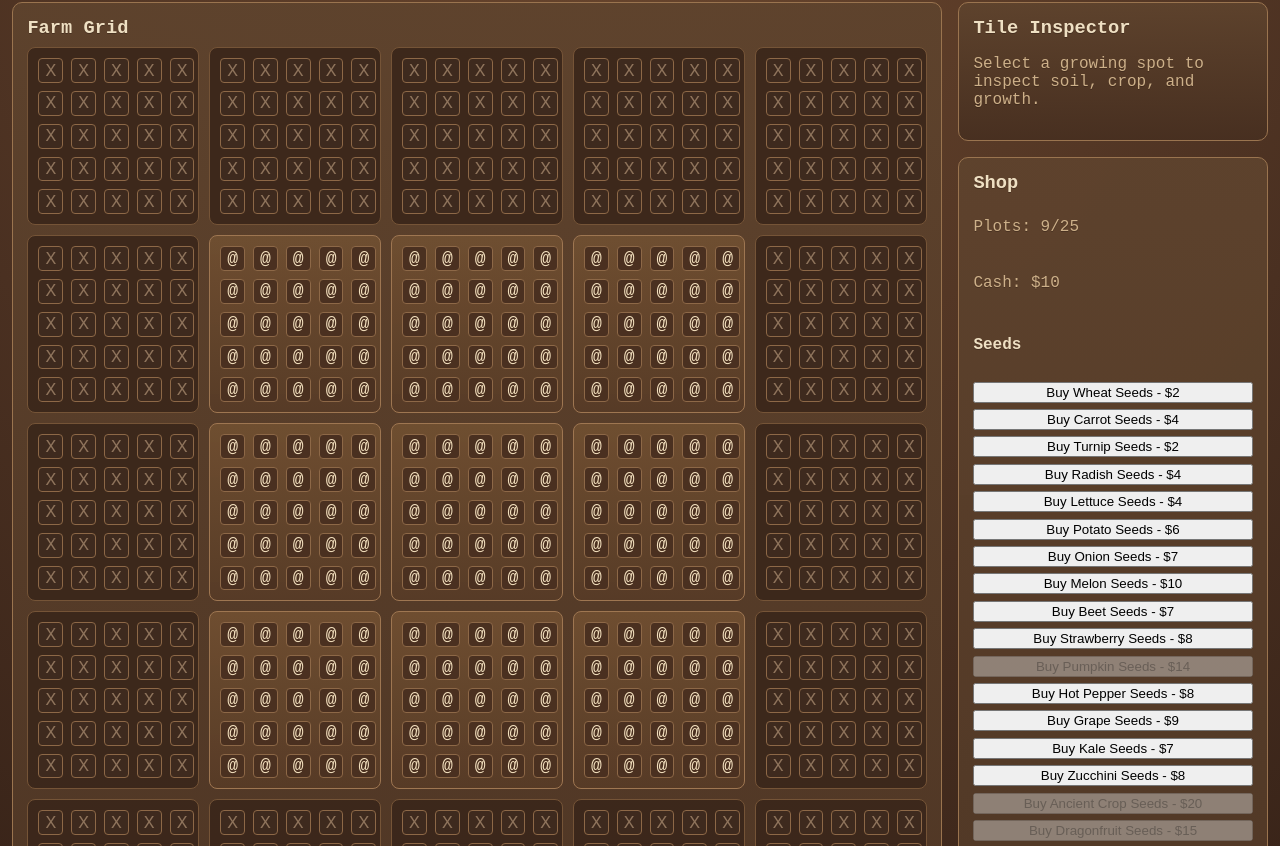
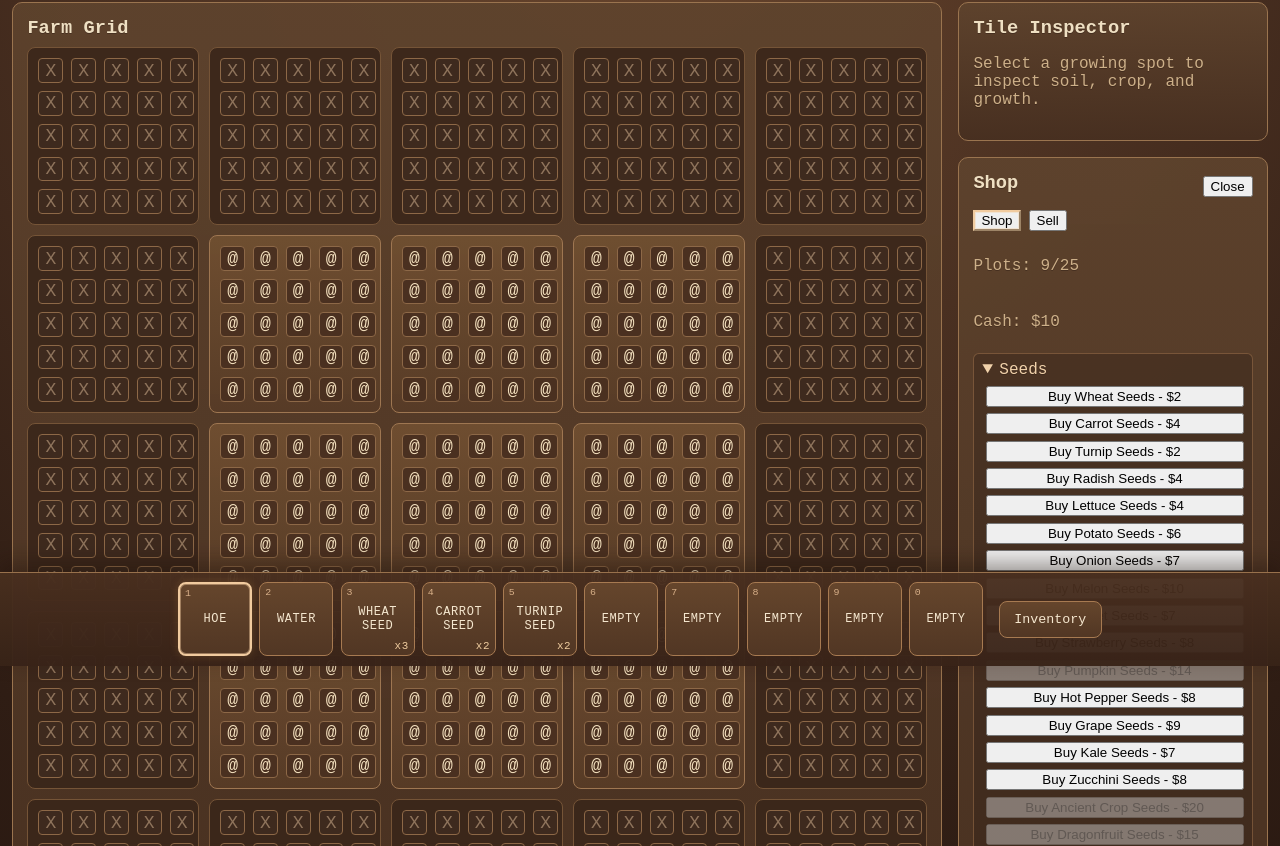
Before and after one commit to believeshe123-coder/Farm-Online, a React (Vite) app: page / in a window 1280 px wide. Shown: the part 134-980 px from the top of the page. Built offline with nearby package versions, Linux system fonts and the light colour scheme.

Commit message:
Add tabbed and collapsible shop sections

```diff
--- a/src/App.jsx
+++ b/src/App.jsx
@@ -238,6 +238,26 @@ export default function App() {
         inventory={gameState.inventory}
         hotbarItems={gameState.hotbarItems}
         selectedHotbar={gameState.selectedTool}
+        onChangeHotbarItems={(nextHotbarItems) =>
+          setGameState((prevState) => {
+            const nextState = {
+              ...prevState,
+              hotbarItems: nextHotbarItems,
+            };
+
+            if (
+              prevState.selectedTool?.kind === 'item' &&
+              !nextHotbarItems.includes(prevState.selectedTool.id)
+            ) {
+              return {
+                ...nextState,
+                selectedTool: { kind: 'tool', id: 'hoe' },
+              };
+            }
+
+            return nextState;
+          })
+        }
         onSelectHotbar={(selection) =>
           setGameState((prevState) => ({
             ...prevState,
--- a/src/styles.css
+++ b/src/styles.css
@@ -166,6 +166,43 @@ h3 {
   padding-left: 1.2rem;
 }
 
+
+.shop-header-row {
+  display: flex;
+  align-items: center;
+  justify-content: space-between;
+  gap: 0.5rem;
+  margin-bottom: 0.5rem;
+}
+
+.shop-tab-row {
+  display: flex;
+  gap: 0.5rem;
+  margin-bottom: 0.6rem;
+}
+
+.shop-tab-row button.is-active {
+  border-color: #f1cb9f;
+  box-shadow: inset 0 0 0 1px rgba(241, 203, 159, 0.35);
+}
+
+.shop-section-body {
+  margin-top: 0.45rem;
+  padding-left: 0.2rem;
+}
+
+.panel details {
+  border: 1px solid rgba(167, 122, 81, 0.5);
+  border-radius: 6px;
+  padding: 0.4rem 0.5rem;
+  background: rgba(35, 23, 16, 0.25);
+}
+
+.panel summary {
+  cursor: pointer;
+  color: #f1d2ab;
+}
+
 @media (max-width: 1100px) {
   .main-layout {
     grid-template-columns: minmax(0, 1fr);
@@ -202,11 +239,14 @@ h3 {
 }
 
 .game-layout {
-  padding-bottom: 1rem;
+  padding-bottom: 7rem;
 }
 
 .backpack-bar {
-  position: relative;
+  position: fixed;
+  left: 0;
+  right: 0;
+  bottom: 0;
   width: 100%;
   display: flex;
   justify-content: center;
@@ -251,6 +291,13 @@ h3 {
   box-shadow: 0 8px 20px rgba(0, 0, 0, 0.35);
 }
 
+
+.backpack-help {
+  margin: 0 0 0.45rem;
+  font-size: 0.72rem;
+  color: #d9b890;
+}
+
 .backpack-bag {
   display: grid;
   grid-template-columns: repeat(10, minmax(42px, 56px));
@@ -258,6 +305,9 @@ h3 {
 }
 
 .backpack-bag-slot {
+  padding: 0;
+  font-family: inherit;
+  cursor: pointer;
   position: relative;
   aspect-ratio: 1 / 1;
   border: 1px solid #8b6747;
@@ -271,6 +321,15 @@ h3 {
 
 .backpack-bag-slot.is-empty {
   color: #8f7259;
+  cursor: default;
+}
+
+.backpack-bag-slot:disabled {
+  opacity: 1;
+}
+
+.backpack-bag-slot:hover:not(:disabled) {
+  border-color: #dfae79;
 }
 
 .backpack-slot {
@@ -340,7 +399,7 @@ h3 {
   }
 
   .game-layout {
-    padding-bottom: 1rem;
+    padding-bottom: 12rem;
   }
 }
 
--- a/src/ui/BackpackBar.jsx
+++ b/src/ui/BackpackBar.jsx
@@ -1,4 +1,4 @@
-import { useState } from 'react';
+import { useMemo, useState } from 'react';
 
 const TOOL_SLOTS = [
   { id: 1, label: 'HOE', selection: { kind: 'tool', id: 'hoe' }, hotkey: '1' },
@@ -21,7 +21,7 @@ function itemLabel(itemId) {
   return itemId.replaceAll('_', ' ').toUpperCase();
 }
 
-export default function BackpackBar({ inventory, hotbarItems, selectedHotbar, onSelectHotbar }) {
+export default function BackpackBar({ inventory, hotbarItems, selectedHotbar, onSelectHotbar, onChangeHotbarItems }) {
   const [isInventoryOpen, setIsInventoryOpen] = useState(false);
   const hotkeys = ['1', '2', '3', '4', '5', '6', '7', '8', '9', '0'];
 
@@ -31,6 +31,7 @@ export default function BackpackBar({ inventory, hotbarItems, selectedHotbar, on
 
     return {
       id: index + TOOL_SLOTS.length + 1,
+      itemId,
       label: itemLabel(itemId),
       selection,
       hotkey: hotkeys[index + TOOL_SLOTS.length],
@@ -38,28 +39,70 @@ export default function BackpackBar({ inventory, hotbarItems, selectedHotbar, on
   });
 
   const slots = [...TOOL_SLOTS, ...itemSlots];
-  const bagEntries = Object.entries(inventory ?? {}).filter(([, count]) => count > 0);
+  const bagEntries = useMemo(() => Object.entries(inventory ?? {}).filter(([, count]) => count > 0), [inventory]);
   const bagSlots = Array.from({ length: BAG_SLOT_COUNT }, (_, index) => {
     const entry = bagEntries[index] ?? null;
 
     return {
       id: `bag-${index}`,
+      itemId: entry?.[0] ?? null,
       label: itemLabel(entry?.[0] ?? null),
       count: entry?.[1] ?? 0,
       isEmpty: entry === null,
     };
   });
 
+  const moveItemToHotbar = (itemId) => {
+    if (!itemId) {
+      return;
+    }
+
+    const nextHotbar = [...(hotbarItems ?? [])];
+    const existingIndex = nextHotbar.indexOf(itemId);
+    if (existingIndex >= 0) {
+      nextHotbar[existingIndex] = null;
+      onChangeHotbarItems(nextHotbar);
+      return;
+    }
+
+    const emptyIndex = nextHotbar.findIndex((id) => !id);
+    if (emptyIndex >= 0) {
+      nextHotbar[emptyIndex] = itemId;
+      onChangeHotbarItems(nextHotbar);
+      return;
+    }
+
+    const selectedIndex = selectedHotbar?.kind === 'item' ? nextHotbar.indexOf(selectedHotbar.id) : -1;
+    if (selectedIndex >= 0) {
+      nextHotbar[selectedIndex] = itemId;
+      onChangeHotbarItems(nextHotbar);
+    }
+  };
+
+  const removeHotbarItem = (itemIndex) => {
+    const nextHotbar = [...(hotbarItems ?? [])];
+    nextHotbar[itemIndex] = null;
+    onChangeHotbarItems(nextHotbar);
+  };
+
   return (
     <section className="backpack-bar" aria-label="Backpack hotbar">
       {isInventoryOpen && (
         <div id="inventory-popup" className="backpack-inventory-popup" role="dialog" aria-label="Inventory bag">
+          <p className="backpack-help">Click an item to add/remove it from your hotbar.</p>
           <div className="backpack-bag" role="list" aria-label="Inventory slots">
             {bagSlots.map((slot) => (
-              <div key={slot.id} className={`backpack-bag-slot ${slot.isEmpty ? 'is-empty' : ''}`} role="listitem">
+              <button
+                key={slot.id}
+                type="button"
+                className={`backpack-bag-slot ${slot.isEmpty ? 'is-empty' : ''}`}
+                role="listitem"
+                onClick={() => moveItemToHotbar(slot.itemId)}
+                disabled={slot.isEmpty}
+              >
                 <span className="backpack-slot-label">{slot.label}</span>
                 {!slot.isEmpty && <span className="backpack-slot-count">x{slot.count}</span>}
-              </div>
+              </button>
             ))}
           </div>
         </div>
@@ -68,7 +111,7 @@ export default function BackpackBar({ inventory, hotbarItems, selectedHotbar, on
         {slots.map((slot) => {
           const isItemSlot = slot.selection?.kind === 'item';
           const itemCount = isItemSlot ? inventory[slot.selection.id] ?? 0 : null;
-          const isDisabled = slot.selection === null || (isItemSlot && itemCount === 0);
+          const isDisabled = slot.selection === null || (isItemSlot && itemCount === 0 && !isInventoryOpen);
           const isSelected = slot.selection ? isSameSelection(selectedHotbar, slot.selection) : false;
 
           return (
@@ -76,7 +119,16 @@ export default function BackpackBar({ inventory, hotbarItems, selectedHotbar, on
               key={slot.id}
               type="button"
               className={`backpack-slot ${isSelected ? 'is-selected' : ''}`}
-              onClick={() => slot.selection && onSelectHotbar(slot.selection)}
+              onClick={() => {
+                if (isInventoryOpen && slot.itemId) {
+                  removeHotbarItem(slot.id - TOOL_SLOTS.length - 1);
+                  return;
+                }
+
+                if (slot.selection) {
+                  onSelectHotbar(slot.selection);
+                }
+              }}
               disabled={isDisabled}
               role="listitem"
               aria-pressed={isSelected}
--- a/src/ui/ShopPanel.jsx
+++ b/src/ui/ShopPanel.jsx
@@ -1,3 +1,4 @@
+import { useState } from 'react';
 import { SELLABLE_ITEMS, SHOP_BUILDINGS, SHOP_SEEDS } from '../game/constants';
 
 export default function ShopPanel({
@@ -13,23 +14,73 @@ export default function ShopPanel({
   onBuySeed,
   onSellItem,
 }) {
+  const [activeTab, setActiveTab] = useState('shop');
+  const [isOpen, setIsOpen] = useState(true);
   const canBuild = selectedPlotIndex !== null;
+
+  if (!isOpen) {
+    return (
+      <section className="panel">
+        <div className="shop-header-row">
+          <h3>Shop</h3>
+          <button type="button" onClick={() => setIsOpen(true)}>
+            Open Shop
+          </button>
+        </div>
+      </section>
+    );
+  }
 
   return (
     <section className="panel">
+      <div className="shop-header-row">
         <h3>Shop</h3>
+        <button type="button" onClick={() => setIsOpen(false)}>
+          Close
+        </button>
+      </div>
+
+      <div className="shop-tab-row" role="tablist" aria-label="Shop tabs">
+        <button
+          type="button"
+          role="tab"
+          aria-selected={activeTab === 'shop'}
+          className={activeTab === 'shop' ? 'is-active' : ''}
+          onClick={() => setActiveTab('shop')}
+        >
+          Shop
+        </button>
+        <button
+          type="button"
+          role="tab"
+          aria-selected={activeTab === 'sell'}
+          className={activeTab === 'sell' ? 'is-active' : ''}
+          onClick={() => setActiveTab('sell')}
+        >
+          Sell
+        </button>
+      </div>
+
       <div className="stack-sm">
         <p className="muted">Plots: {unlockedPlotCount}/{totalPlots}</p>
         <p className="muted">Cash: ${money}</p>
 
-        <h4>Seeds</h4>
+        {activeTab === 'shop' && (
+          <>
+            <details open>
+              <summary>Seeds</summary>
+              <div className="stack-sm shop-section-body">
                 {Object.entries(SHOP_SEEDS).map(([itemId, item]) => (
                   <button key={itemId} type="button" disabled={money < item.buyPrice} onClick={() => onBuySeed(itemId)}>
                     Buy {item.name} - ${item.buyPrice}
                   </button>
                 ))}
+              </div>
+            </details>
 
-        <h4>Buildings</h4>
+            <details open>
+              <summary>Buildings</summary>
+              <div className="stack-sm shop-section-body">
                 {Object.entries(SHOP_BUILDINGS).map(([buildingId, building]) => (
                   <button
                     key={buildingId}
@@ -40,12 +91,24 @@ export default function ShopPanel({
                     Build {building.name} - ${building.buyPrice}
                   </button>
                 ))}
+              </div>
+            </details>
 
+            <details open>
+              <summary>Plots</summary>
+              <div className="stack-sm shop-section-body">
                 <button type="button" disabled={!canUnlockPlot} onClick={onUnlockPlot}>
                   {unlockedPlotCount >= totalPlots ? 'Unlock Plot (All plots unlocked)' : `Unlock Plot - $${unlockCost}`}
                 </button>
+              </div>
+            </details>
+          </>
+        )}
 
-        <h4>Sell</h4>
+        {activeTab === 'sell' && (
+          <details open>
+            <summary>Sell Items</summary>
+            <div className="stack-sm shop-section-body">
               {Object.entries(SELLABLE_ITEMS).map(([itemId, item]) => {
                 const owned = inventory[itemId] ?? 0;
                 return (
@@ -55,6 +118,9 @@ export default function ShopPanel({
                 );
               })}
             </div>
+          </details>
+        )}
+      </div>
     </section>
   );
 }
```
Lines whose indentation alone changed are shown as unchanged.
